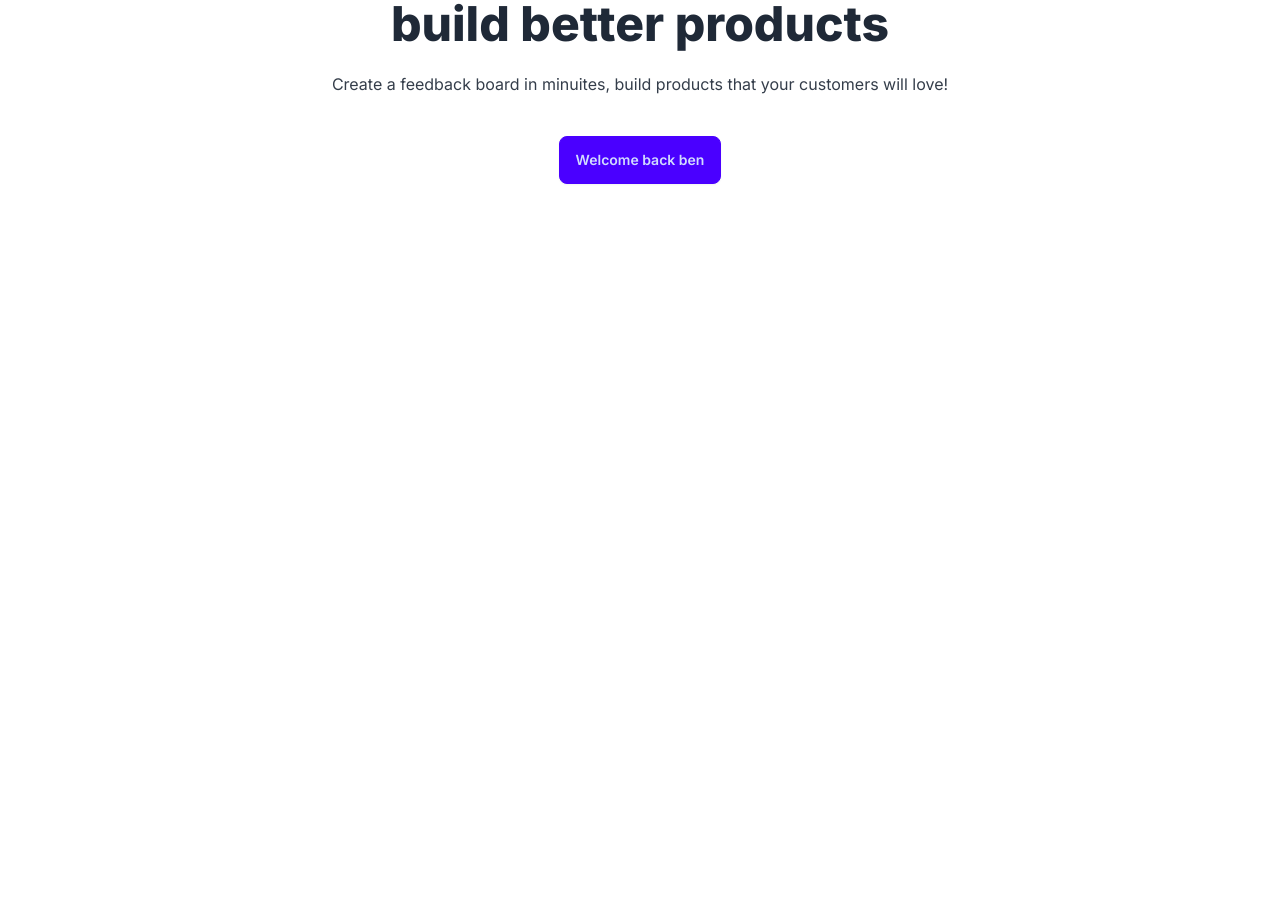
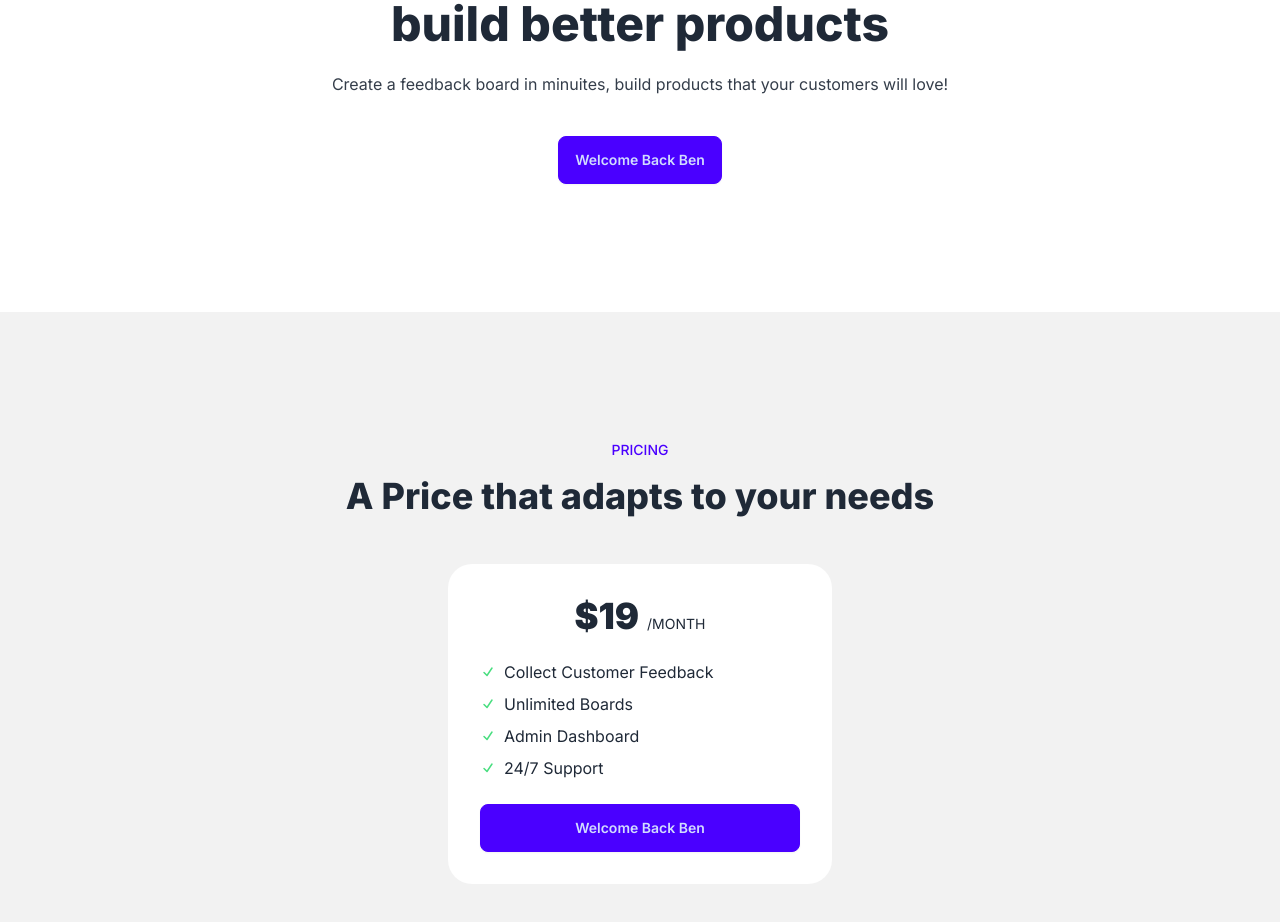
Before and after one commit to bcsurf2822/sass, a Next.js app: page / in a window 1280 px wide. Shown: the part 240-1162 px from the top of the page. Before the commit the page ends 800 px from the top, so only its background shows below. Built offline with nearby package versions, Linux system fonts and the light colour scheme.

Commit message:
on comp customization

```diff
--- a/app/page.js
+++ b/app/page.js
@@ -2,9 +2,10 @@
 
 export default function Home() {
   const isLoggedIn = true;
-  const name = "ben";
+  const name = "Ben";
   return (
     <main>
+      {/* HEADER */}
       <section className="bg-base-200">
         <div className="flex justify-between items-center px-8 py-2 mx-auto max-w-3xl  ">
           <div className="font-bold">CodeFast SAAS</div>
@@ -17,7 +18,7 @@
           </div>
         </div>
       </section>
-
+      {/* HERO */}
       <section className="text-center py-32 px-8 max-w-3xl mx-auto">
         <h1 className="text-4xl lg:text-5xl font-extrabold mb-6">
           Collect customer feedback to build better products
@@ -31,6 +32,89 @@
         {/* <div>This is children</div> */}
         {/* </ButtonLogin> */}
       </section>
+      {/*  PRICING*/}
+      <section className="bg-base-200">
+        <div className="py-32 px-8 max-w-3xl mx-auto">
+          <p className="text-sm uppercase font-medium text-center text-primary mb-4">
+            pricing
+          </p>
+          <h2 className="text-3xl lg:text-4xl font-extrabold mb-12 text-center">
+            A Price that adapts to your needs
+          </h2>
+          <div className="p-8 bg-base-100 max-w-96 rounded-3xl mx-auto space-y-6">
+            <div className="flex gap-2 items-baseline justify-center">
+              <div className="text-4xl font-black">$19</div>
+              <div className="uppercase font-md opacity-69 text-sm">/month</div>
+            </div>{" "}
+            <ul className="space-y-2">
+              <li className="flex gap-2 items-center">
+                <svg
+                  xmlns="http://www.w3.org/2000/svg"
+                  viewBox="0 0 16 16"
+                  fill="currentColor"
+                  className="text-green-400 size-4"
+                >
+                  <path
+                    fillRule="evenodd"
+                    d="M12.416 3.376a.75.75 0 0 1 .208 1.04l-5 7.5a.75.75 0 0 1-1.154.114l-3-3a.75.75 0 0 1 1.06-1.06l2.353 2.353 4.493-6.74a.75.75 0 0 1 1.04-.207Z"
+                    clipRule="evenodd"
+                  />
+                </svg>
+                Collect Customer Feedback
+              </li>
+              <li className="flex gap-2 items-center">
+                <svg
+                  xmlns="http://www.w3.org/2000/svg"
+                  viewBox="0 0 16 16"
+                  fill="currentColor"
+                  className="text-green-400 size-4"
+                >
+                  <path
+                    fillRule="evenodd"
+                    d="M12.416 3.376a.75.75 0 0 1 .208 1.04l-5 7.5a.75.75 0 0 1-1.154.114l-3-3a.75.75 0 0 1 1.06-1.06l2.353 2.353 4.493-6.74a.75.75 0 0 1 1.04-.207Z"
+                    clipRule="evenodd"
+                  />
+                </svg>
+                Unlimited Boards
+              </li>
+              <li className="flex gap-2 items-center">
+                <svg
+                  xmlns="http://www.w3.org/2000/svg"
+                  viewBox="0 0 16 16"
+                  fill="currentColor"
+                  className="text-green-400 size-4"
+                >
+                  <path
+                    fillRule="evenodd"
+                    d="M12.416 3.376a.75.75 0 0 1 .208 1.04l-5 7.5a.75.75 0 0 1-1.154.114l-3-3a.75.75 0 0 1 1.06-1.06l2.353 2.353 4.493-6.74a.75.75 0 0 1 1.04-.207Z"
+                    clipRule="evenodd"
+                  />
+                </svg>
+                Admin Dashboard
+              </li>
+              <li className="flex gap-2 items-center">
+                <svg
+                  xmlns="http://www.w3.org/2000/svg"
+                  viewBox="0 0 16 16"
+                  fill="currentColor"
+                  className="text-green-400 size-4"
+                >
+                  <path
+                    fillRule="evenodd"
+                    d="M12.416 3.376a.75.75 0 0 1 .208 1.04l-5 7.5a.75.75 0 0 1-1.154.114l-3-3a.75.75 0 0 1 1.06-1.06l2.353 2.353 4.493-6.74a.75.75 0 0 1 1.04-.207Z"
+                    clipRule="evenodd"
+                  />
+                </svg>
+                24/7 Support
+              </li>
+            </ul>
+            <ButtonLogin isLoggedIn={isLoggedIn} name={name} extraStyle="w-full" />
+          </div>
+        </div>
+      </section>
     </main>
   );
 }
+
+// SVG Scalable Vector Graphic (group of vectors of how to create image SVG is much smoother)
+// SVG is much faster - tons of svg libraries
--- a/components/ButtonLogin.js
+++ b/components/ButtonLogin.js
@@ -1,13 +1,20 @@
 import Link from "next/link";
 
-const ButtonLogin = ({isLoggedIn, name}) => {
-  if(isLoggedIn) {
-    return <Link className="btn btn-primary" href="/dashboard">Welcome back {name}
-
-    {/* {children} */}
-    </Link>;
+const ButtonLogin = ({ isLoggedIn, name, extraStyle }) => {
+  console.log("ExtraStyle", extraStyle)
+  if (isLoggedIn) {
+    return (
+      <Link
+      // using conditional and ternary to make button look different based on props passed
+        className={`btn btn-primary ${extraStyle ? extraStyle : ""}`}
+        href="/dashboard"
+      >
+        Welcome Back {name}
+        {/* {children} */}
+      </Link>
+    );
   } else {
-    return <button className="btn0">Log In</button>
+    return <button className="btn0">Log In</button>;
   }
 };
 
```
Also changed, not shown: .eslintrc.json.
